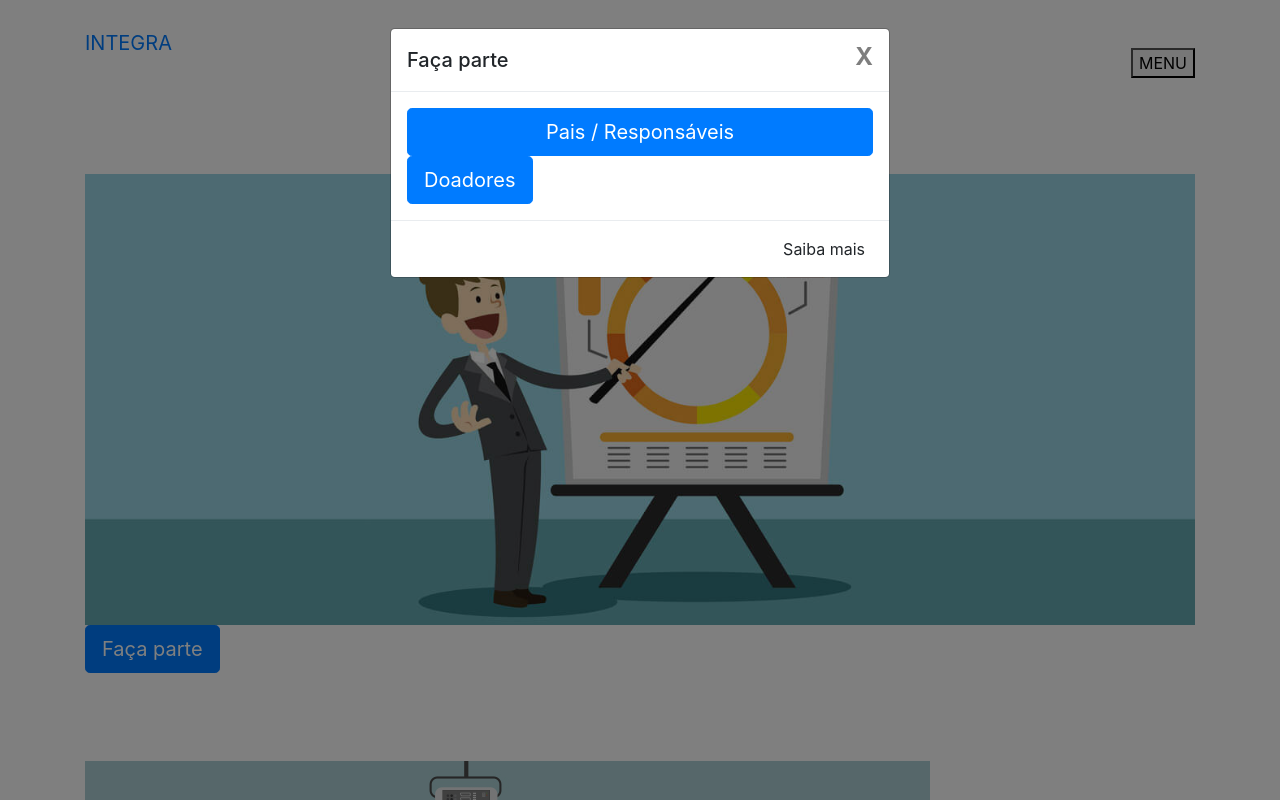
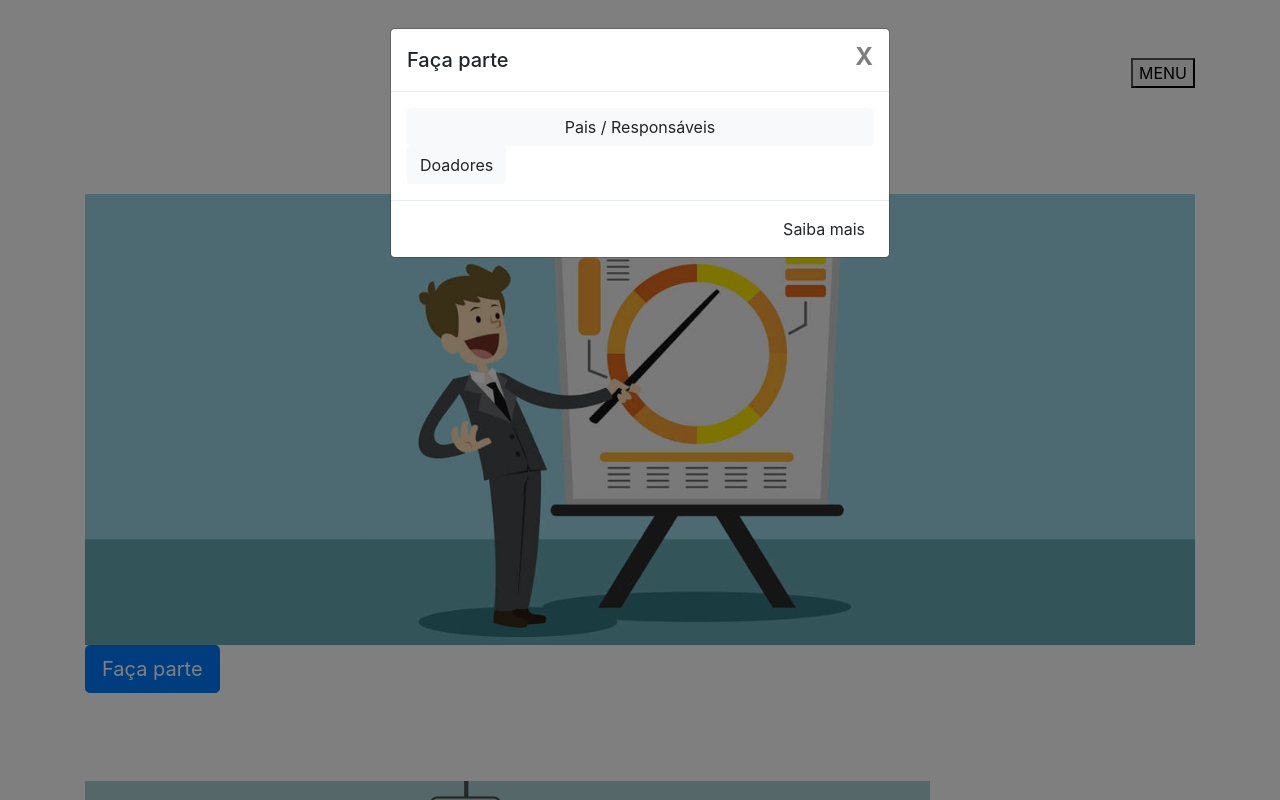
Before and after one commit to thaisminas/hackathon_fcamara, a Django app: template templates/app.html in a window 1280 px wide, after a click on "Faça parte". Run offline with Django 3.2, Linux system fonts and the light colour scheme; the template is opened without the code that fills it, so the values that code supplies are empty; some libraries are stand-ins or nearby versions.

Commit message:
add. exemplo dashboard e teste de cores

```diff
--- a/front-end/templates/app.html
+++ b/front-end/templates/app.html
@@ -5,19 +5,21 @@
         <meta name="viewport" content="width=device-width, initial-scale=1, shrink-to-fit=no">
         <link rel="stylesheet" href="https://stackpath.bootstrapcdn.com/bootstrap/4.1.3/css/bootstrap.min.css" integrity="sha384-MCw98/SFnGE8fJT3GXwEOngsV7Zt27NXFoaoApmYm81iuXoPkFOJwJ8ERdknLPMO" crossorigin="anonymous">
         <link rel="stylesheet" href="./app.css">
+        <link href="./dashboard.html">
     </head>
 
     <body>
         <header>
             <nav class="navbar navbar-default">
                 <div class="container">
-                    <a class="navbar-brand" href="#">INTEGRA</a>
+                    <a class="navbar-brand" href="#"><img class="logo-header" src="./assets/logo_horizontal.svg"></a>
                     <div class="navbar-header">
-                        <button type="button" class="navbar-toggle collapsed" data-toggle="collapse" data-target="#collapse-navbar" aria-expanded="false">
+                        <button type="button" class="navbar-toggle collapsed button-menu" data-toggle="collapse" data-target="#collapse-navbar" aria-expanded="false">
                                 <span class="sr-only">Toggle navigation</span>
                                 <span class="icon-bar">MENU</span>
                         </button>
                     </div>
+
 
                     <div class="collapse navbar-collapse" id="collapse-navbar">
                         <ul class="nav navbar-nav">
@@ -53,8 +55,8 @@
                     </div>
 
                     <div class="modal-body">
-                        <a class="btn btn-primary btn-lg btn-block" href="#" role="button" data-toggle="modal" data-target="#dados-responsavel" data-dismiss="modal">Pais / Responsáveis</a>
-                        <a class="btn btn-primary btn-lg btn block" href="#" role="button" data-toggle="modal" data-target="#">Doadores</a>
+                        <a class="btn btn-light btn-block" href="#" role="button" data-toggle="modal" data-target="#dados-responsavel" data-dismiss="modal">Pais / Responsáveis</a>
+                        <a class="btn btn-light btn block" href="#" role="button" data-toggle="modal" data-target="#">Doadores</a>
 
                     </div>
 
@@ -162,7 +164,7 @@
                     </div>
 
                     <div class="modal-footer">
-                        <a class="btn btn-primary btn-lg btn-block" href="#" role="button" data-toggle="modal" data-target="#senha-responsavel" data-dismiss="modal">Próximo</a>
+                        <a class="btn btn-light btn-block" href="#" role="button" data-toggle="modal" data-target="#senha-responsavel" data-dismiss="modal">Próximo</a>
                         <button type="button" class="btn btn-danger" data-dismiss="modal">Fechar</button>
                     </div>
                 </div>
@@ -199,7 +201,7 @@
                     </div>
 
                     <div class="modal-footer">
-                        <a class="btn btn-primary btn-lg btn-block" href="#" role="button" data-toggle="modal" data-target="#dados-crianca" data-dismiss="modal">Próximo</a>
+                        <a class="btn btn-light btn-block" href="#" role="button" data-toggle="modal" data-target="#dados-crianca" data-dismiss="modal">Próximo</a>
                         <button type="button" class="btn btn-danger" data-dismiss="modal">Fechar</button>
                     </div>
                 </div>
@@ -269,7 +271,7 @@
                     </div>
 
                     <div class="modal-footer">
-                        <a class="btn btn-primary btn-lg btn-block" href="#" role="button" data-toggle="modal" data-target="#dados-escola" data-dismiss="modal">Próximo</a>
+                        <a class="btn btn-light btn-block" href="#" role="button" data-toggle="modal" data-target="#dados-escola" data-dismiss="modal">Próximo</a>
                         <button type="button" class="btn btn-danger" data-dismiss="modal">Fechar</button>
                     </div>
                 </div>
@@ -315,7 +317,7 @@
                     </div>
 
                     <div class="modal-footer">
-                        <a class="btn btn-primary btn-lg btn-block" href="#" role="button" data-toggle="modal" data-target="#materiais-crianca" data-dismiss="modal">Próximo</a>
+                        <a class="btn btn-light btn-block" href="#" role="button" data-toggle="modal" data-target="#materiais-crianca" data-dismiss="modal">Próximo</a>
                         <button type="button" class="btn btn-danger" data-dismiss="modal">Fechar</button>
                     </div>
                 </div>
@@ -356,7 +358,7 @@
                     </div>
                 </div>
                 <div class="modal-footer">
-                    <a class="btn btn-danger btn-lg btn-block" href="#" role="button" data-toggle="modal" data-target="" data-dismiss="alert">Finalizar</a>
+                    <a class="btn btn-danger btn-lg btn-block" href="./dashboard.html" role="button">Finalizar</a>
                 </div>
               </div>
             </div>
```
Also changed, not shown: front-end/templates/app.css (+26 -5 lines), front-end/templates/dashboard.html (added, +49 -0 lines), front-end/templates/assets/Hamburger_icon.svg.png (added), front-end/templates/assets/criança.jpg (added), front-end/templates/assets/logo_horizontal.svg (added), projeto/templates/assets/criança.png (added), 5 other files.
